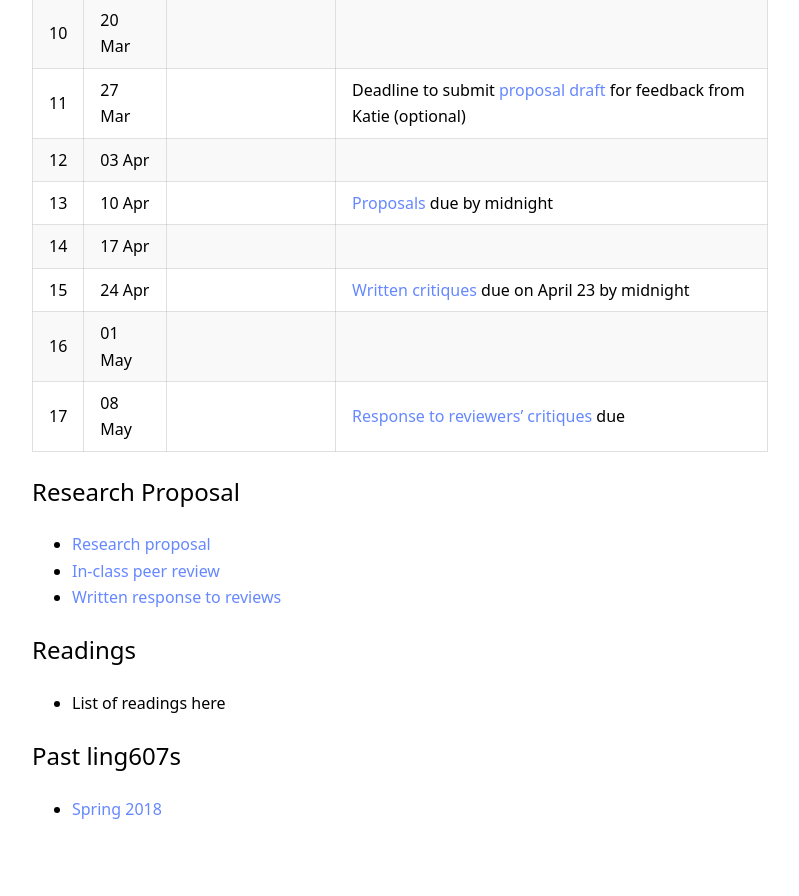
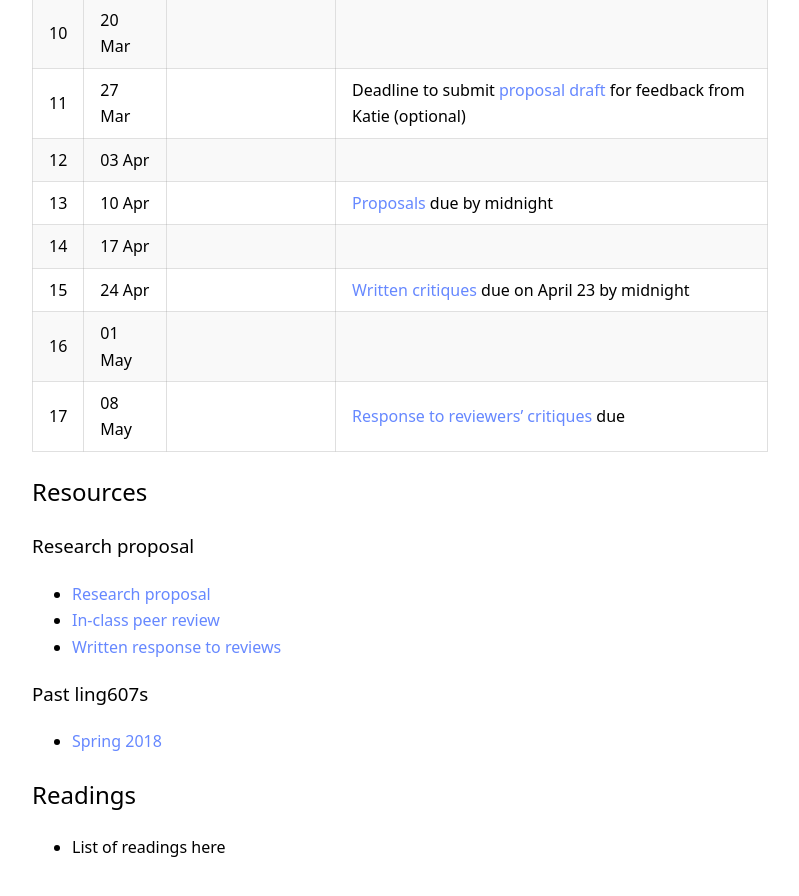
Before and after one commit to kschuler/ling001, a Jekyll site: the page built from index.md, in a window 1280 px wide and 900 px high, scrolled down 2137 px. Shown: the top 896 px of the window, without its empty margins (240-1039 px from the left). Built offline with Jekyll 4.4.1, drawn with Linux system fonts in a browser that asks for light colours; before the commit the page ends 2999 px from its top, so only the background shows below that.

Commit message:
Update index.md

```diff
--- a/index.md
+++ b/index.md
@@ -52,17 +52,19 @@ W | Date | Topic | Readings & **Deadlines**
 16 | 01 May |  |
 17 | 08 May |  | **[Response to reviewers' critiques](spring2018/research-proposal.html#written-response-to-reviews) due**
 
-## Research Proposal
+## Resources
+
+### Research proposal
 
 * [Research proposal](spring2019/research-proposal.html)
 * [In-class peer review](spring2019/research-proposal.html#in-class-peer-review)
 * [Written response to reviews](spring2019/research-proposal.html#written-response-to-reviews)
 
+### Past ling607s
+
+* [Spring 2018](https://docs.google.com/document/d/1lMNIWQpSMLSOWaGZtx0e11BpTDLiNQ-aHwmNuEhFw-4/edit?usp=sharing)
+
 
 ## Readings
 
 * List of readings here
-
-## Past ling607s
-
-* [Spring 2018](https://docs.google.com/document/d/1lMNIWQpSMLSOWaGZtx0e11BpTDLiNQ-aHwmNuEhFw-4/edit?usp=sharing)
```
